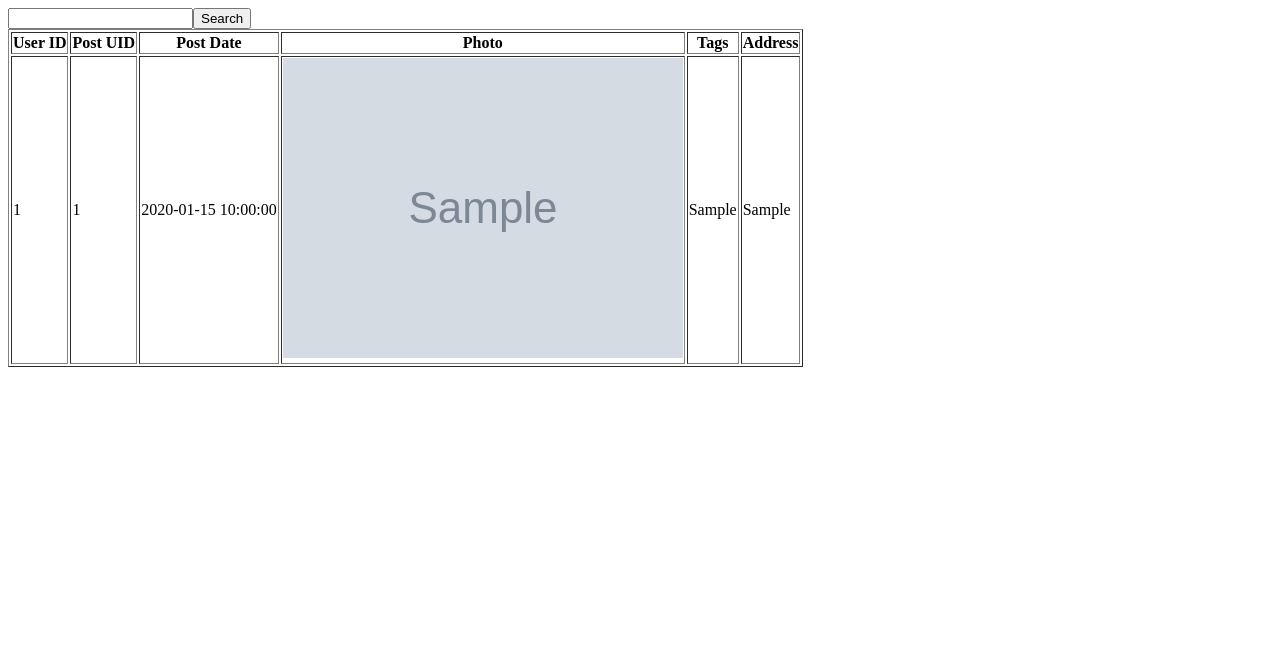
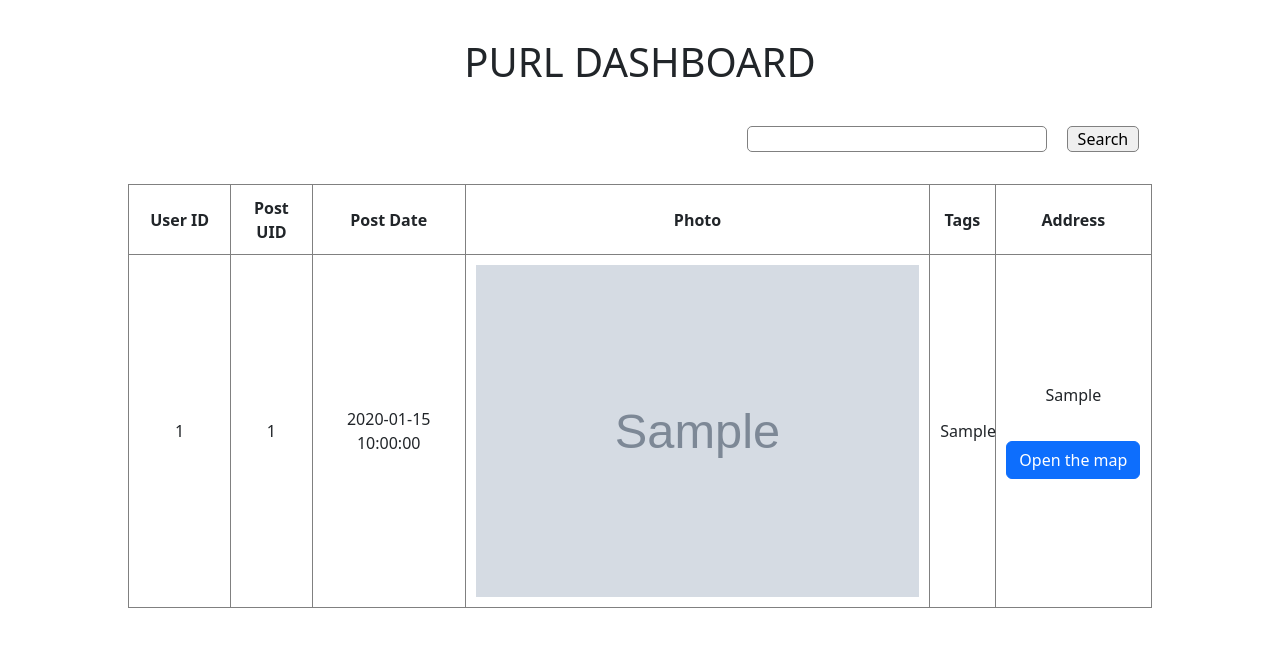
Before and after one commit to LinwenK/PURL_Picture-ur-life, a PHP site: page /search.php in a window 1280 px wide. Shown: the top 647 px of the page. Run offline with PHP 8.4, Linux system fonts and the light colour scheme; tables that the repository leaves empty or names only in its code hold one stand-in row (values such as "Sample post"); grey boxes marked "Sample" are stand-in pictures.

Commit message:
search and map functionality are done + basic style

```diff
--- /dev/null
+++ b/css/search.css
@@ -0,0 +1,53 @@
+* {
+  margin: 0;
+  padding: 0;
+}
+
+body {
+  display: flex;
+  flex-direction: column;
+  justify-content: center;
+  align-items: center;
+  row-gap: 4vh;
+  padding-top: 3%;
+  padding-bottom: 3%;
+}
+
+form {
+  width: 80%;
+  display: flex;
+  justify-content: flex-end;
+  column-gap: 2%;
+  padding: 0 1%;
+}
+form input {
+  width: 30%;
+  padding: 0 0.5%;
+  border: 1px solid gray;
+  border-radius: 5px;
+}
+form button {
+  padding: 0 1%;
+  border: 1px solid gray;
+  border-radius: 5px;
+}
+
+table {
+  width: 80%;
+  height: 100%;
+  border-collapse: collapse;
+}
+table td, table th {
+  border: 1px solid gray;
+  text-align: center;
+  padding: 1%;
+}
+table td:nth-child(1), table th:nth-child(1) {
+  width: 10%;
+}
+table td:nth-child(3), table th:nth-child(3) {
+  width: 15%;
+}
+table td button, table th button {
+  margin-top: 25%;
+}/*# sourceMappingURL=search.css.map */
--- /dev/null
+++ b/css/search.min.css
@@ -0,0 +1 @@
+*{margin:0;padding:0}body{display:flex;flex-direction:column;justify-content:center;align-items:center;row-gap:4vh;padding-top:3%;padding-bottom:3%}form{width:80%;display:flex;justify-content:flex-end;column-gap:2%;padding:0 1%}form input{width:30%;padding:0 .5%;border:1px solid gray;border-radius:5px}form button{padding:0 1%;border:1px solid gray;border-radius:5px}table{width:80%;height:100%;border-collapse:collapse}table td,table th{border:1px solid gray;text-align:center;padding:1%}table td:nth-child(1),table th:nth-child(1){width:10%}table td:nth-child(3),table th:nth-child(3){width:15%}table td button,table th button{margin-top:25%}/*# sourceMappingURL=search.min.css.map */
--- /dev/null
+++ b/scss/search.scss
@@ -0,0 +1,55 @@
+*{
+  margin: 0;
+  padding: 0;
+}
+body{
+  display: flex;
+  flex-direction: column;
+  justify-content: center;
+  align-items: center;
+  row-gap: 4vh;
+  padding-top: 3%;
+  padding-bottom: 3%;
+}
+form{
+  width: 80%;
+  display: flex;
+  justify-content: flex-end;
+  column-gap: 2%;
+  padding: 0 1%;
+
+  input{
+    width: 30%;
+    padding: 0 0.5%;
+    border: 1px solid gray;
+    border-radius: 5px;
+  }
+
+  button{
+    padding: 0 1%;
+    border: 1px solid gray;
+    border-radius: 5px;
+  }
+}
+table{
+  width: 80%;
+  height: 100%;
+  border-collapse: collapse;
+
+  td, th{
+    border: 1px solid gray;
+    text-align: center;
+    padding: 1%;
+
+    &:nth-child(1){
+      width: 10%;
+    }
+    &:nth-child(3){
+      width: 15%;
+    }
+
+    button{
+      margin-top: 25%;
+    }
+  }
+}
--- a/search.php
+++ b/search.php
@@ -38,27 +38,65 @@
   <meta http-equiv="X-UA-Compatible" content="IE=edge">
   <meta name="viewport" content="width=device-width, initial-scale=1.0">
   <title>Document</title>
+  <link href="https://cdn.jsdelivr.net/npm/bootstrap@5.2.0/dist/css/bootstrap.min.css" rel="stylesheet" integrity="sha384-gH2yIJqKdNHPEq0n4Mqa/HGKIhSkIHeL5AyhkYV8i59U5AR6csBvApHHNl/vI1Bx" crossorigin="anonymous">
+  <link rel="stylesheet" href="./css/search.css">
 </head>
 <body>
+  <h1>PURL DASHBOARD</h1>
   <form method="POST" action="<?php $_SERVER['PHP_SELF'];?>">
   <?php
     echo "<input type='text' name='keyword'/>";
     echo "<button type='submit'>Search</button>";
   ?>
   </form>
-
   <?php
     if(isset($resultArray)){
       $path = ".";
-      echo "<table border='1'><thead><tr><th>User ID</th><th>Post UID</th><th>Post Date</th><th>Photo</th><th>Tags</th><th>Address</th></tr></thead>";
+      echo "<table><thead><tr><th>User ID</th><th>Post UID</th><th>Post Date</th><th>Photo</th><th>Tags</th><th>Address</th></tr></thead>";
       echo "<tbody>";
-      foreach($resultArray as $post){
+      foreach($resultArray as $key=>$post){
+        $index = "post".$key;
         echo "<tr><td>".$post["user_id"]."</td><td>".$post["post_uid"]."</td><td>".$post["post_date"]."</td>";
         echo "<td><img style='width:100%;' src=".$path.$post["photo_src"]." alt=".$post["tags"].">"."</td>";
-        echo "<td>".$post["tags"]."</td><td>".$post["addr"]."</td></tr>";
+        echo "<td>".$post["tags"]."</td><td><span>".$post["addr"]."</span></br><button type='button' class='btn btn-primary' data-bs-toggle='modal' data-bs-target='#".$index."'>Open the map</button>"."</td></tr>";
       }
       echo "</tbody></table>";
     }
   ?>
+  <?php
+    if(isset($resultArray)){
+      foreach($resultArray as $key=>$post){
+        $index = "post".$key;
+        $addr = str_replace(" ", "+", $post["addr"]);
+  ?>
+  <div class="modal fade" id="<?php echo $index;?>" tabindex="-1" aria-labelledby="exampleModalLabel" aria-hidden="true">
+    <div class="modal-dialog">
+      <div class="modal-content">
+        <div class="modal-header">
+          <h5 class="modal-title" id="exampleModalLabel">Post date : <?php echo $post["post_date"];?></h5>
+          <button type="button" class="btn-close" data-bs-dismiss="modal" aria-label="Close"></button>
+        </div>
+        <div class="modal-body">
+        <iframe
+          width="450"
+          height="250"
+          frameborder="0" style="border:0"
+          referrerpolicy="no-referrer-when-downgrade"
+          src="https://www.google.com/maps/embed/v1/place?key=AIzaSyBunR-4sODBjn5hcvBJmzf9L7_pKF905R4&q=<?php echo $addr;?>"
+          allowfullscreen>
+        </iframe>
+        </div>
+        <div class="modal-footer">
+          <button type="button" class="btn btn-secondary" data-bs-dismiss="modal">Close</button>
+        </div>
+      </div>
+    </div>
+  </div>
+  <?php
+      }
+    }
+  ?>
+
+  <script src="https://cdn.jsdelivr.net/npm/bootstrap@5.2.0/dist/js/bootstrap.bundle.min.js" integrity="sha384-A3rJD856KowSb7dwlZdYEkO39Gagi7vIsF0jrRAoQmDKKtQBHUuLZ9AsSv4jD4Xa" crossorigin="anonymous"></script>
 </body>
 </html>
```
Also changed, not shown: 2 other files.
